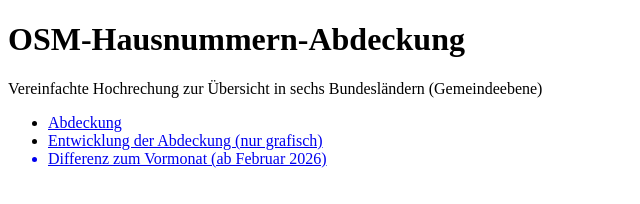
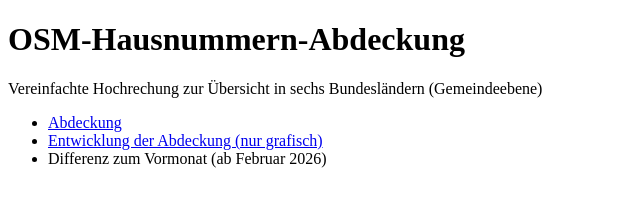
Before and after one commit to p1230/p1230.github.io, a plain HTML site: page index.html in a window 1280 px wide. Shown: the whole page, without its empty margins (0-640 px from the left). Drawn offline with Linux system fonts and the light colour scheme.

Commit message:
Update index.html

```diff
--- a/index.html
+++ b/index.html
@@ -9,7 +9,7 @@
     <p>Vereinfachte Hochrechung zur Übersicht in sechs Bundesländern (Gemeindeebene)</p>
     <ul>
         <li><a href="abdeckung.html">Abdeckung</a></li>
-        <li><a href="entwicklung.html">Entwicklung der Abdeckung (nur grafisch)</li>
+        <li><a href="entwicklung.html">Entwicklung der Abdeckung (nur grafisch)</a></li>
         <li>Differenz zum Vormonat (ab Februar 2026)</li>
     </ul>
 </body>
```
